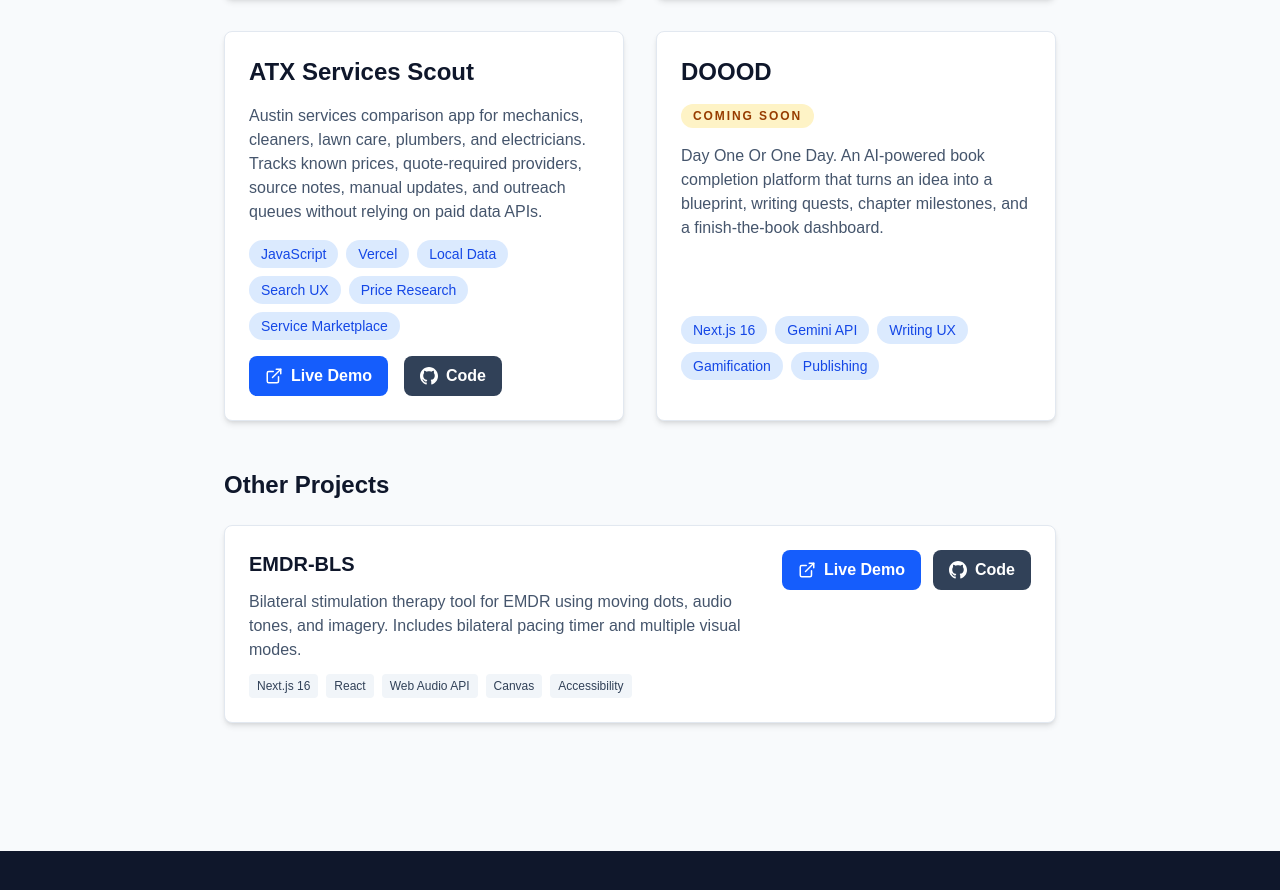
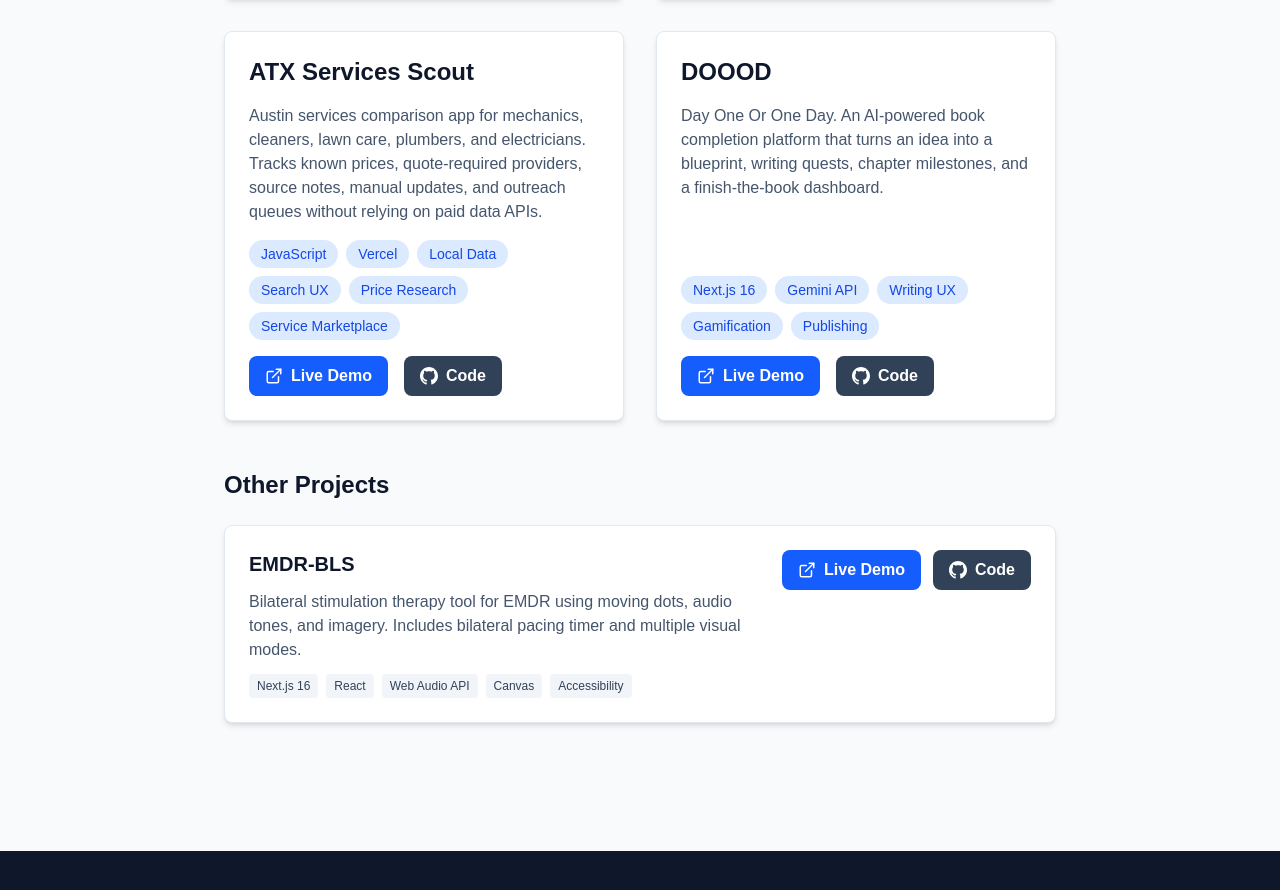
Before and after one commit to PabloPratt/portfolio, a Next.js app: page /work in a window 1280 px wide. Shown: the part 1110-2000 px from the top of the page. Built offline with nearby package versions, Linux system fonts and the light colour scheme.

Commit message:
Mark DOOOD portfolio card live

```diff
--- a/components/Projects.tsx
+++ b/components/Projects.tsx
@@ -52,7 +52,8 @@ const projects: Project[] = [
     title: 'DOOOD',
     description: 'Day One Or One Day. An AI-powered book completion platform that turns an idea into a blueprint, writing quests, chapter milestones, and a finish-the-book dashboard.',
     tags: ['Next.js 16', 'Gemini API', 'Writing UX', 'Gamification', 'Publishing'],
-    status: 'Coming soon',
+    live: 'https://doood-xi.vercel.app',
+    github: 'https://github.com/PabloPratt/doood',
     featured: true,
   },
   {
```
